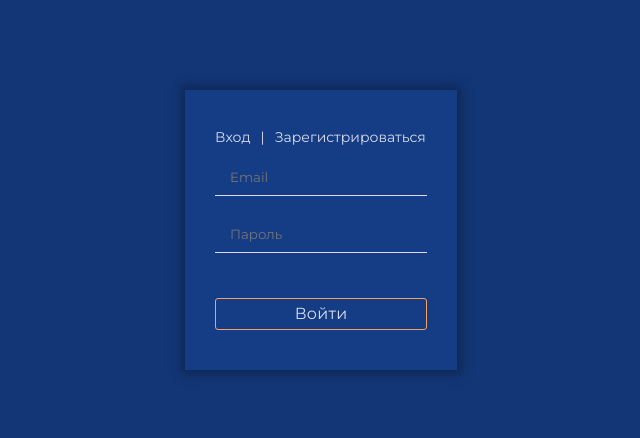
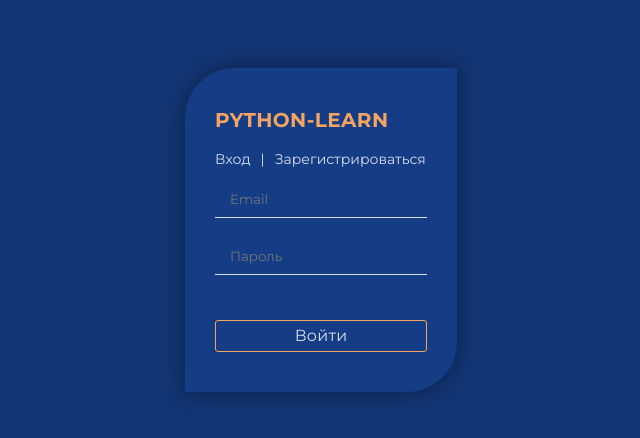
Before and after one commit to flowr1x/python-course-vue, a Vue app: page /login in a window 1280 px wide. Shown: the part 170-608 px from the top of the page, without its empty margins (319-959 px from the left). Built offline with nearby package versions, Linux system fonts and the light colour scheme.

Commit message:
currect login form

```diff
--- a/package.json
+++ b/package.json
@@ -9,6 +9,7 @@
   "dependencies": {
     "@vuelidate/core": "^2.0.0-alpha.40",
     "@vuelidate/validators": "^2.0.0-alpha.28",
+    "bourbon": "^7.2.0",
     "core-js": "^3.6.5",
     "register-service-worker": "^1.7.1",
     "vue": "^3.0.0",
--- a/src/assets/layouts/form.scss
+++ b/src/assets/layouts/form.scss
@@ -4,18 +4,25 @@
   display: flex;
   justify-content: center;
   align-items: center;
-
-    &__body {
-        max-width: 360px;
+  &__header {
+    text-transform: uppercase;
+    font-size: 20px;
+    margin-bottom: 20px;
+    color: $highlight-color;
+    font-weight: 600;
+    letter-spacing: 0.4px;
+    line-height: 1.2;
   }
   &__form {
       display: flex;
       flex-direction: column;
   }
   &__body {
-        box-shadow: 0 0 10px 4px $primary-sdw-color;
+      box-shadow: 0 0 20px 4px $primary-sdw-color;
       padding: 40px 30px;
       background: $bg-color;
+      max-width: 320px;
+      border-radius: 50px 0 50px 0;
   }
   &__title {
       display: flex;
@@ -27,11 +34,16 @@
         color: inherit;
       }
   }
+  &__item:not(:last-child) {
+    margin-bottom: 20px;
+  }
   &__input {
       padding: 10px 15px;
       background: none;
       color: $text-color;
       border-bottom: 1px solid $text-color;
+      display: block;
+      width: 100%;
   }
   &__input:not(:last-child) {
       margin-bottom: 20px;
@@ -39,6 +51,9 @@
   &__button {
       margin-top: 25px;
   }
+  &__register:hover {
+    color: $additional-color;
+  }
 }
 
 .invalid {
--- a/src/main.js
+++ b/src/main.js
@@ -4,7 +4,7 @@ import './registerServiceWorker'
 import router from './router'
 import store from './store'
 import "./assets/layouts/index.scss"
-
+import "bourbon"
 const app = createApp(App);
 
 app.use(store).use(router).mount('#app')
--- a/src/views/Login.vue
+++ b/src/views/Login.vue
@@ -1,29 +1,34 @@
 <template>
-  <div class="form-login">
   <div class="form-login__body">
+    <h2 class="form-login__header">Python-Learn</h2>
     <div class="form-login__title">
       <div class="form-login__subtitle">Вход</div>
       <span>|</span>
-        <router-link to="/register" class="">Зарегистрироваться</router-link>
+      <router-link to="/register" class="form-login__register">Зарегистрироваться</router-link>
     </div>
     <form action="#" method="post" class="form-login__form" @submit.prevent="onSubmit">
+      <div class="form-login__item">
         <input type="text"
           class="form-login__input"
           placeholder="Email"
           v-model="email"
           :class="{invalid: (v$.email.$dirty && v$.email.required.$invalid) || (v$.email.$dirty && v$.email.email.$invalid)}"
           >
-          <small v-if="v$.email.$dirty && v$.email.required.$invalid">Поле email пустое</small>
-          <small v-else-if="v$.email.$dirty && v$.email.email.$invalid">Неправильный email</small>
+          <small v-if="v$.email.$dirty && v$.email.required.$invalid">Поле email не должно быть пустом</small>
+          <small v-else-if="v$.email.$dirty && v$.email.email.$invalid">Некорректный email</small>
+      </div>
+      <div class="form-login__item">
         <input type="password"
           class="form-login__input"
           placeholder="Пароль"
           v-model="password"
           :class="{invalid: (v$.password.$dirty && v$.password.required.$invalid) || (v$.password.$dirty && v$.password.minLength.$invalid)}">
+        <small v-if="v$.password.$dirty && v$.password.required.$invalid">Поле password не должно быть пустом</small>
+        <small v-else-if="v$.password.$dirty && v$.password.minLength.$invalid">Пароль должен содержать {{ v$.password.minLength.$params.min }} символов</small>
+      </div>
       <button type="submit"
         class="form-login__button btn">Войти</button>
     </form>
-    </div>
   </div>
 </template>
 
@@ -45,7 +50,7 @@ export default {
   validations () {
     return {
       email: { required, email },
-      password: { required, minLength: minLength(6) },
+      password: { required, minLength: minLength(10) },
     }
   },
   methods: {
@@ -54,6 +59,12 @@ export default {
         this.v$.$touch();
         return;
       }
+      const formData = {
+        email: this.email,
+        password: this.password
+      };
+
+      console.log(formData);
       this.$router.push("/");
     }
   }
```
Also changed, not shown: 1 other file (tests, documents, lock files or other folders). Lines whose indentation alone changed are shown as unchanged.
